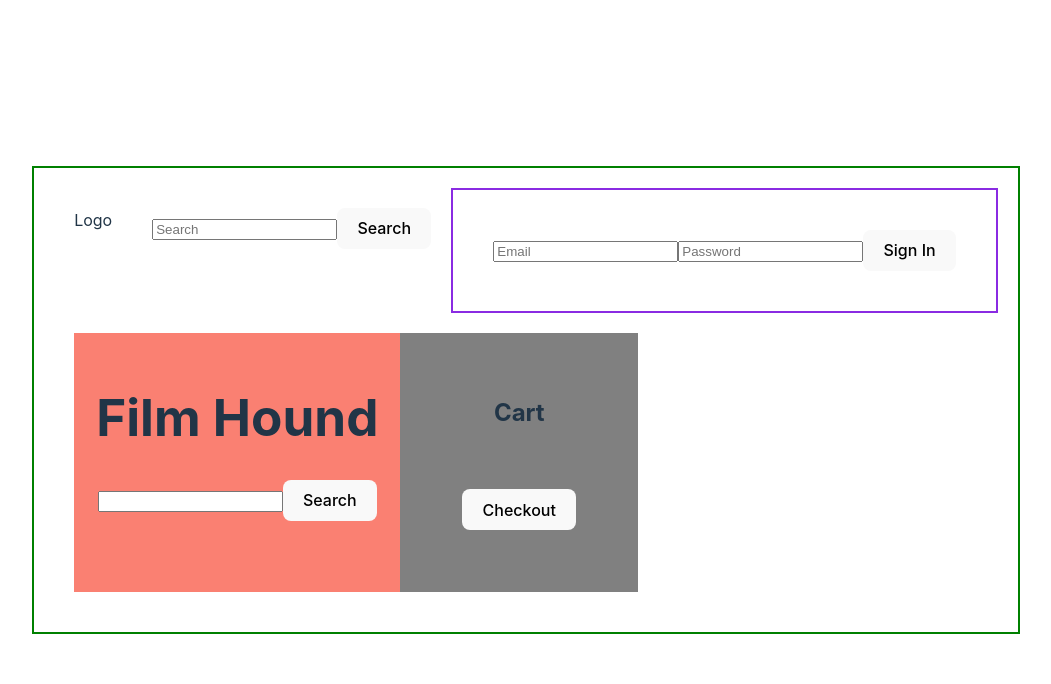
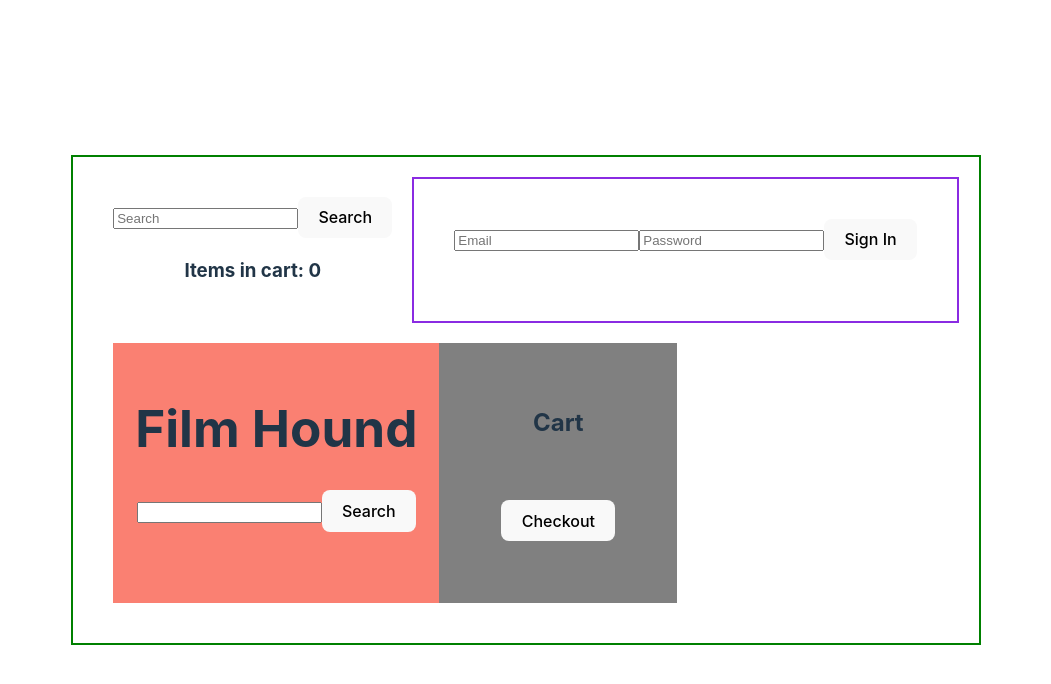
Before and after one commit to braindome/film-store-redux, a React (Vite) app: page / in a window 1280 px wide. Shown: the top 684 px of the page, without its empty margins (114-1165 px from the left). Built offline with nearby package versions, Linux system fonts and the light colour scheme.

Commit message:
Nr of items in cart

```diff
--- a/src/components/Navbar.jsx
+++ b/src/components/Navbar.jsx
@@ -2,11 +2,13 @@ import React, { useState } from "react";
 import "./styles.css";
 import { useDispatch } from "react-redux";
 import { actions } from "../features/userReducer"
+import { useSelector } from "react-redux";
 
 const Navbar = () => {
   const [loggedIn, setLoggedIn] = useState(false);
   const [email, setEmail] = useState("");
   const [password, setPassword] = useState("");
+  const cartItems = useSelector((state) => state.cart);
 
   const dispatch = useDispatch();
 
@@ -23,10 +25,10 @@ const Navbar = () => {
 
   return (
     <nav className="navbar">
-      <div className="logo">Logo</div>
       <div className="search">
         <input type="text" placeholder="Search" />
         <button>Search</button>
+        <h3>Items in cart: {cartItems.length}</h3>
       </div>
       <div className="login">
         {loggedIn ? (
--- a/src/components/ShoppingCart.jsx
+++ b/src/components/ShoppingCart.jsx
@@ -6,7 +6,7 @@ const ShoppingCart = () => {
   const cartItems = useSelector((state) => state.cart);
   const userEmail = useSelector((state) => state.user.email);
 
-  console.log("email " + userEmail);
+  console.log("items in cart: " + cartItems.length);
 
   return (
     <div className="cart_wrapper">
```
